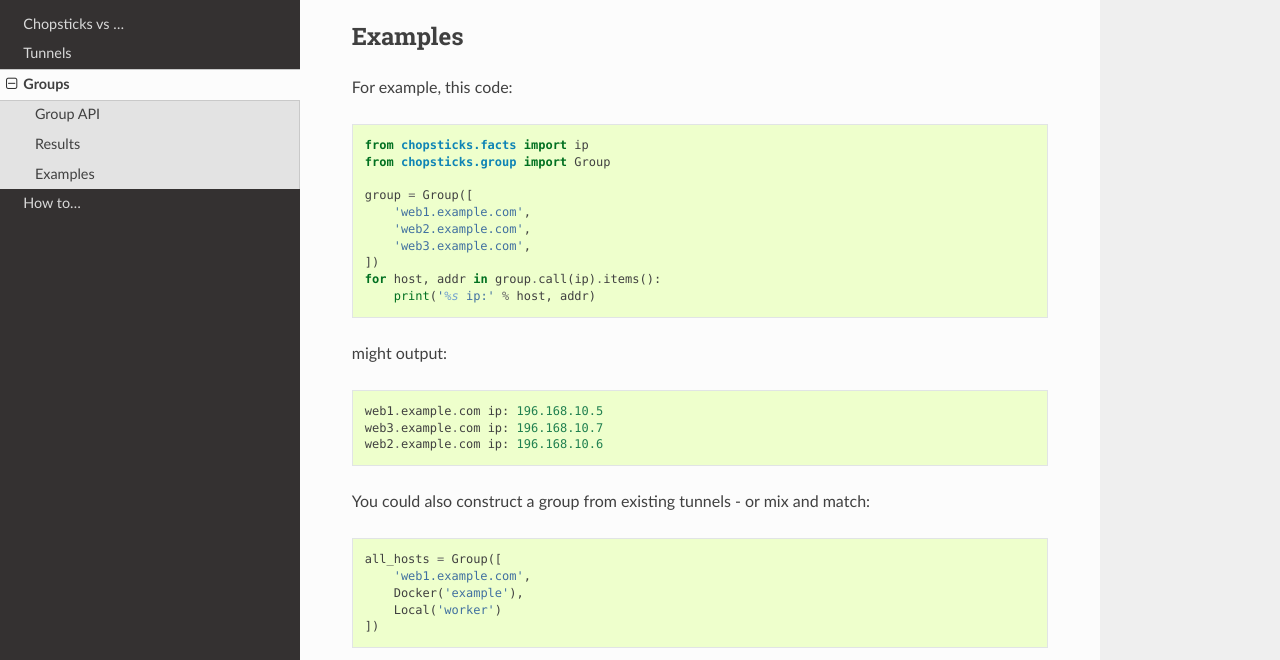
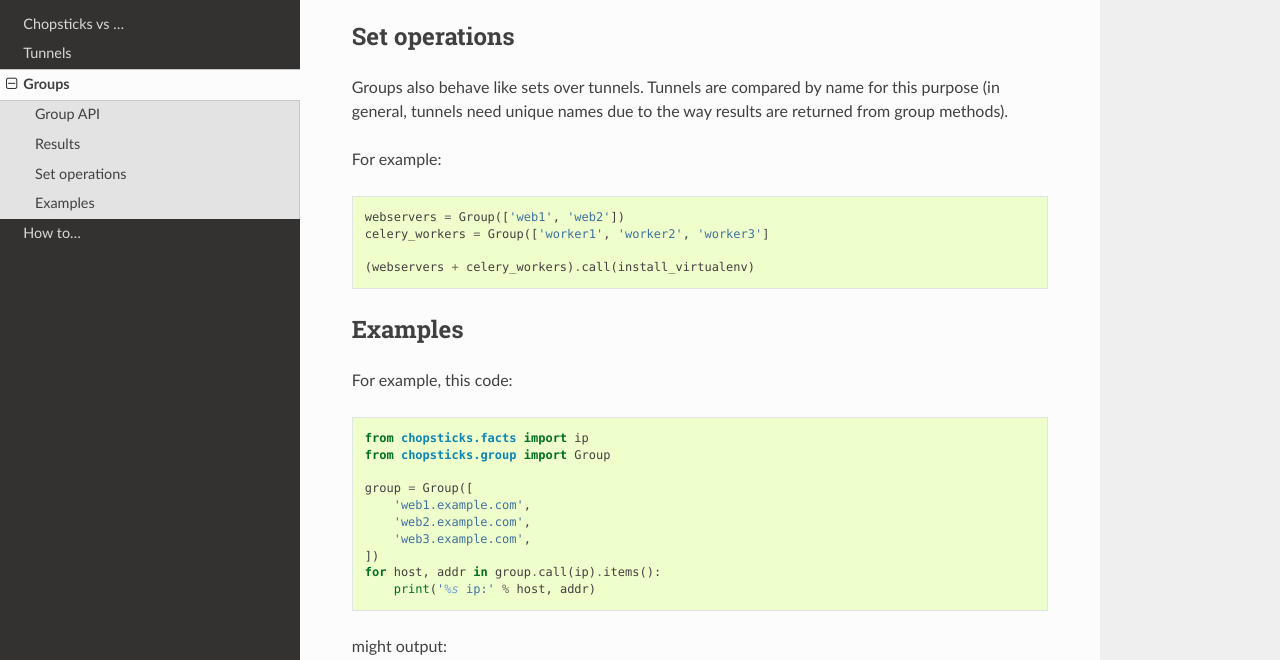
Before and after one commit to lordmauve/chopsticks, a Sphinx documentation site: the page built from doc/groups.rst, in a window 1280 px wide and 900 px high, scrolled down 456 px, cut to the strip 240-900 px from the top of the window. Built offline with Sphinx 7.4.7 and the Read the Docs theme 2.0.0, drawn with Linux system fonts in a browser that asks for light colours.

Commit message:
Add documentation for set operations

```diff
--- a/doc/groups.rst
+++ b/doc/groups.rst
@@ -34,6 +34,21 @@ Results
         unavailable.
 
 
+Set operations
+''''''''''''''
+
+Groups also behave like sets over tunnels. Tunnels are compared by name for
+this purpose (in general, tunnels need unique names due to the way results
+are returned from group methods).
+
+For example::
+
+    webservers = Group(['web1', 'web2'])
+    celery_workers = Group(['worker1', 'worker2', 'worker3']
+
+    (webservers + celery_workers).call(install_virtualenv)
+
+
 Examples
 ''''''''
 
```
